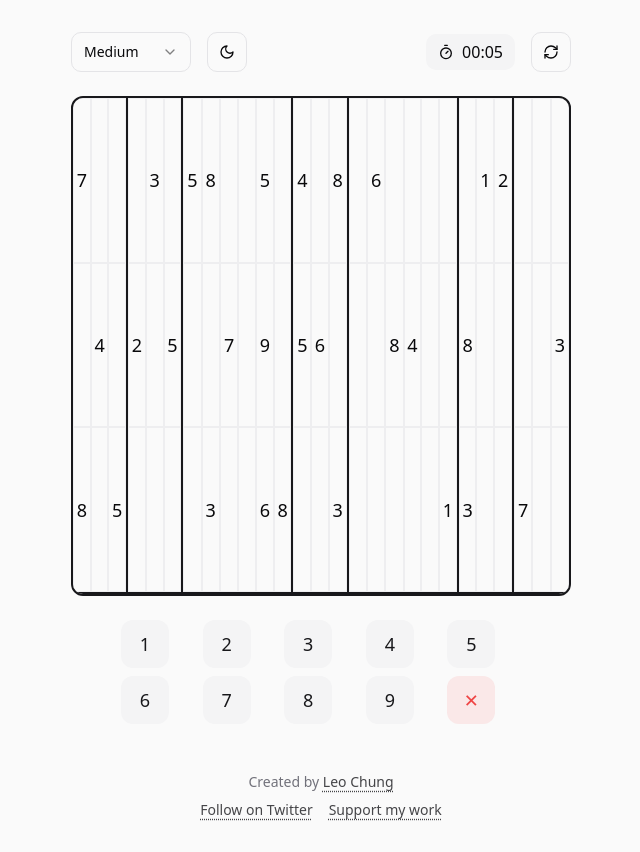
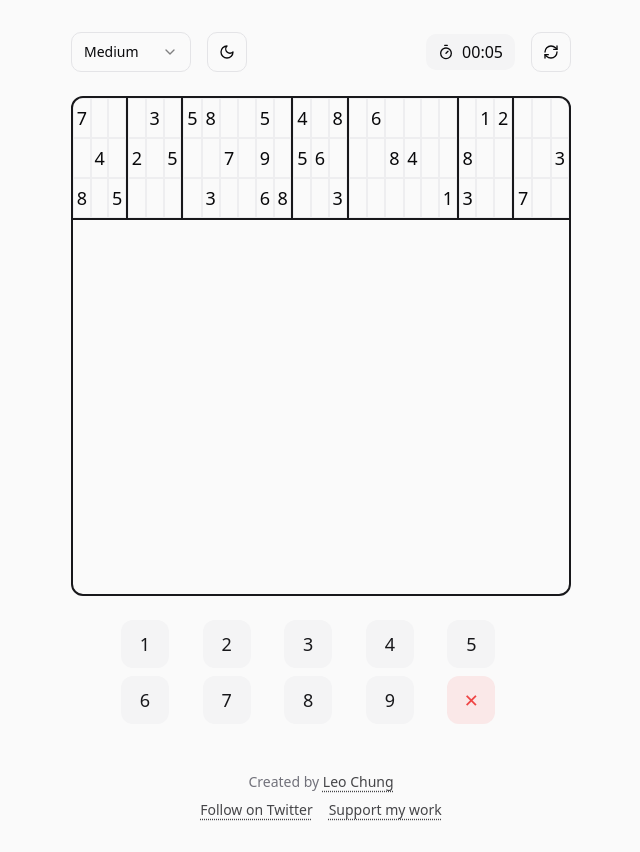
Before and after one commit to leochung/sudoku-nancy, a React (Vite) app: page / in a window 1280 px wide. Shown: the whole page, without its empty margins (319-959 px from the left). Built offline with nearby package versions, Linux system fonts and the light colour scheme.

Commit message:
Fix: Ensure Sudoku cells are square
The Sudoku board cells were not consistently square. This commit addresses this issue.

```diff
--- a/src/components/SudokuBoard.tsx
+++ b/src/components/SudokuBoard.tsx
@@ -24,9 +24,9 @@ const SudokuBoard: React.FC<Props> = ({
   return (
     <div className="grid grid-cols-3 gap-0 border-2 border-primary rounded-lg overflow-hidden aspect-square max-w-[500px] w-full mx-auto">
       {[0, 1, 2].map((blockRow) => (
-        <div key={blockRow} className="grid grid-cols-3">
+        <div key={blockRow} className="grid grid-cols-3 aspect-square">
           {[0, 1, 2].map((blockCol) => (
-            <div key={`${blockRow}-${blockCol}`} className="grid-3x3 grid grid-cols-3">
+            <div key={`${blockRow}-${blockCol}`} className="grid-3x3 grid grid-cols-3 aspect-square">
               {[0, 1, 2].map((cellRow) => (
                 Array(3).fill(null).map((_, cellCol) => {
                   const row = blockRow * 3 + cellRow;
```
